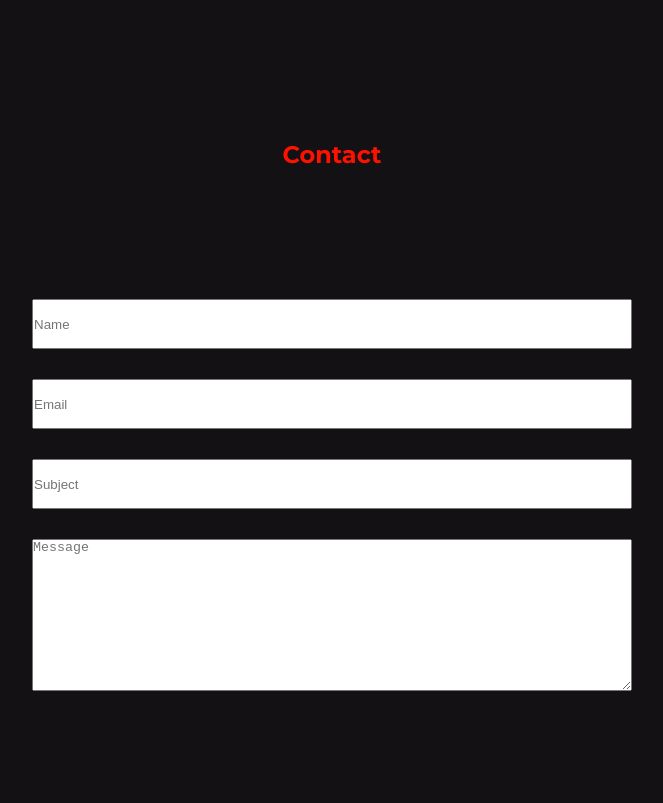
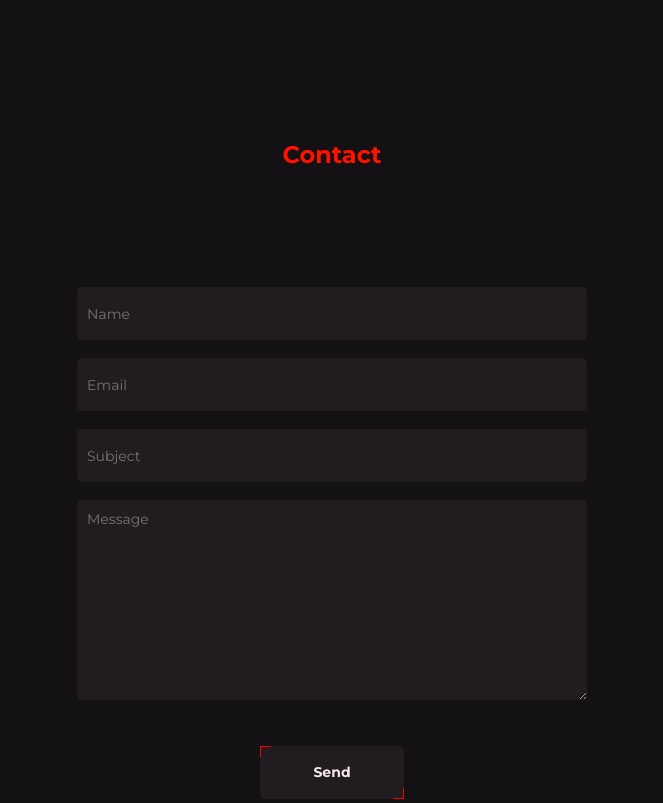
Before and after one commit to macron125/georgeparesishvili.com_v2, a plain HTML site: page index.html in a window 1280 px wide. Shown: the part 3580-4383 px from the top of the page, without its empty margins (308-971 px from the left). Drawn offline with Linux system fonts and the light colour scheme.

Commit message:
Finish Styling Contact Form

```diff
--- a/css/style.css
+++ b/css/style.css
@@ -25,6 +25,7 @@ Table of contents
 :root {
     --font-color1:rgba(245, 234, 233, 0.5);
     --font-color2: #FF1100;
+    --font-color3: #F5EAE9;
     --letter-spacing-wake: 0.455em;
     --letter-spacing-rest: 0.25em;
     --background-color: #141115;
@@ -44,7 +45,7 @@ div, p, a, li, h1, h2, h3, h4, h5, h6 {
     font-family: Montserrat;
 }
 div, a, li {
-    color: #F5EAE9;
+    color: var(--font-color3);
     font-family: Montserrat;
     text-decoration: none;
 }
@@ -60,7 +61,7 @@ ul {
 }
 
 p {
-    color: #F5EAE9;
+    color: var(--font-color3);
     font-family: catamaran;
     font-weight: 300;
     line-height: 21px;
@@ -306,7 +307,7 @@ main section h2 {
     font-weight: 200;
     font-size: 14px;
     letter-spacing: var(--letter-spacing-wake);
-    color: #F5EAE9;
+    color: var(--font-color3);
     user-select: none;
     user-select: none;
     -ms-user-select: none;
@@ -369,14 +370,71 @@ main section h2 {
     flex-direction: column;
 }
 
-#contact-form input,
+#contact-form input:not(#submit),
 #contact-form textarea {
-    margin-top: 30px;
     width: 100%;
-    Max-width: 600px;
-    min-height: 50px;
+    max-width: 510px;
+    min-height: 53px;
+    background-color: rgba(245, 234, 233, 0.05);
+    border: unset;
+    /* border: 0.5px solid rgba(245, 234, 233, 0.5); */
+    border-radius: 5px;
+    margin-top: 18px;
+    padding: 10px;
+    font-size: 14px;
+    font-family: Montserrat;
+    font-weight: normal;
+    color: var(--font-color3);
 }
 
+#submit {
+    max-width: 144px;
+    width: 100%;
+    height: 53px;
+    color: var(--font-color3);
+    background-color: rgba(245, 234, 233, 0.05);
+    border: 0;
+    border-radius: 5px;
+    margin-top: 46px;
+    font-family: Montserrat;
+    font-style: normal;
+    font-weight: bold;
+    font-size: 14px;
+    line-height: 17px;
+    cursor: pointer;
+    position: relative;
+    transition: 0.5s ease;
+}
+
+#submit::before {
+    content: '';
+    position: absolute;
+    top: 0;
+    left: 0;
+    width: 10px;
+    height: 10px;
+    border-left: 1px solid red;
+    border-top: 1px solid red;
+    transition: 0.5s ease;
+}
+#submit::after {
+    content: '';
+    position: absolute;
+    bottom: 0;
+    right: 0;
+    width: 10px;
+    height: 10px;
+    border-bottom: 1px solid red;
+    border-right: 1px solid red;
+    transition: 0.5s ease;
+}
+
+#submit:hover::after{
+    transform: translateY(50%) translateX(50%);
+}
+#submit:hover::before  {
+    transform: translateY(-50%) translateX(-50%);
+}
 
 /* 6.0.0 - Footer */
 
--- a/index.html
+++ b/index.html
@@ -68,12 +68,12 @@
         <section id="contact">
             <div class="sect6-container sect-container">
                 <h2>Contact</h2>
-                <p></p>
-                <form action="PUSH" id="contact-form">
+                <form action="POST" id="contact-form">
                     <input type="text" name="name" id="name" placeholder="Name">
                     <input type="text" name="email" id="email" placeholder="Email">
                     <input type="text" name="subject" id="subject" placeholder="Subject">
                     <textarea name="message" id="message" cols="30" rows="10" placeholder="Message" ></textarea>
+                    <button type="submit" id="submit" >Send</button>
                 </form>
             </div>
         </section>
```
